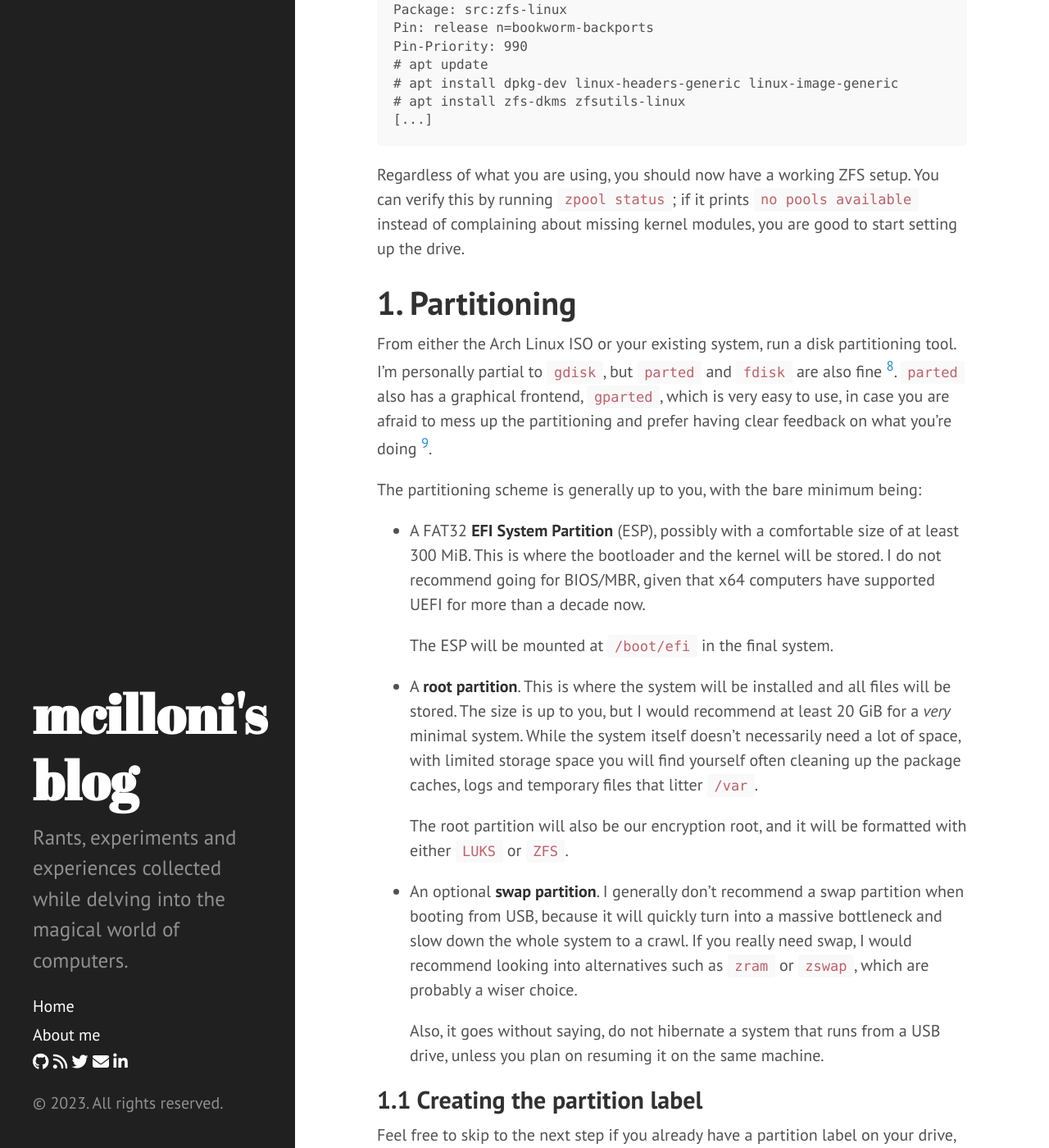
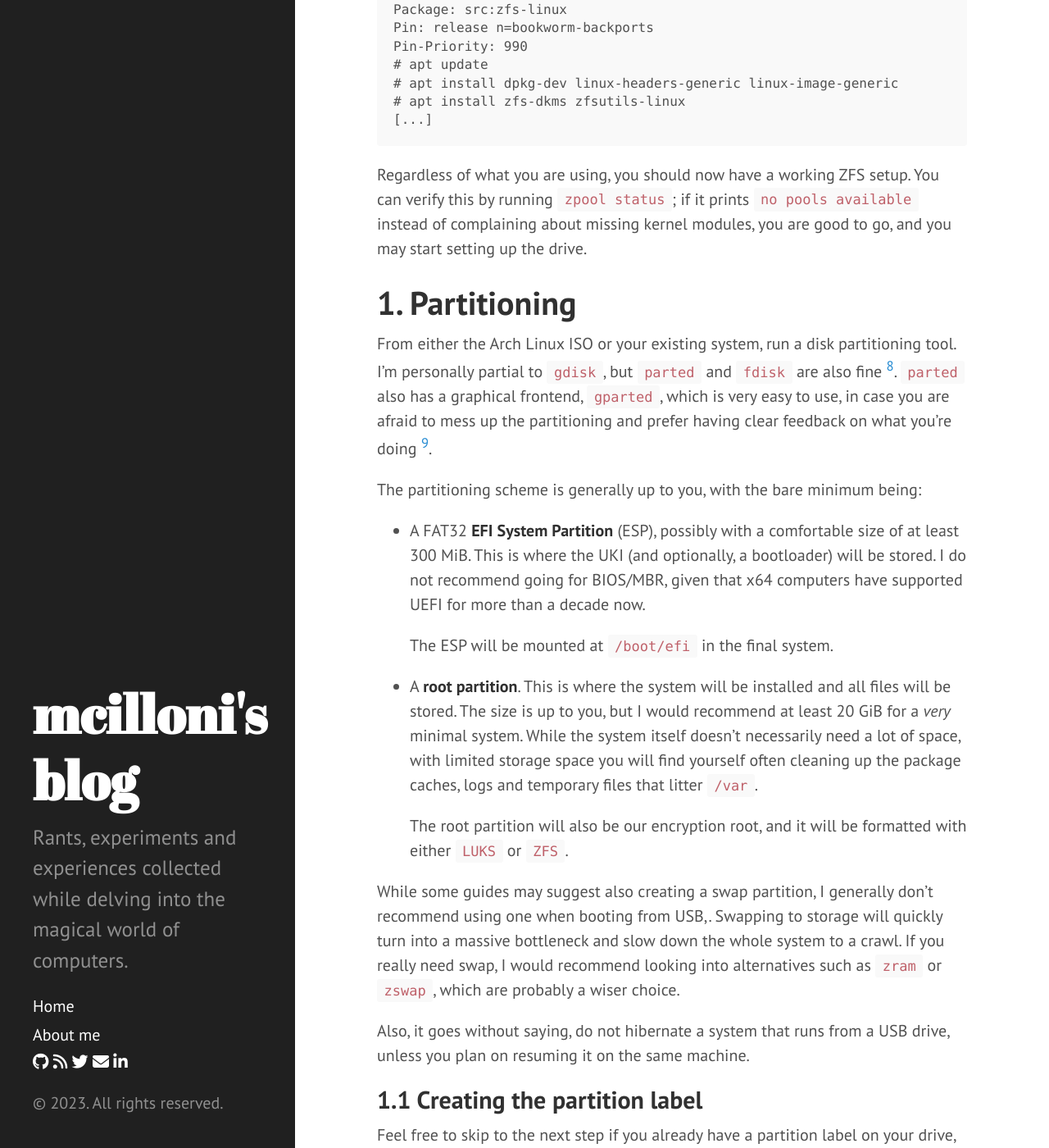
Before and after one commit to mcilloni/mcilloni.github.io, a Jekyll site: the page built from _posts/2023-10-08-install-arch-on-usb.md, in a window 1280 px wide and 1400 px high, scrolled down 5044 px. Shown: the whole window at 82% size. Built offline with Jekyll 4.4.1, drawn with Linux system fonts in a browser that asks for light colours; nearby versions of some CDN libraries; our own code applies the rules of GitHub Pages for plain Markdown files; comment, search, counter and statistics services are not loaded; some of the changed text lies outside the part shown.

Commit message:
portable arch: more proofreading

````diff
--- a/_posts/2023-10-08-install-arch-on-usb.md
+++ b/_posts/2023-10-08-install-arch-on-usb.md
@@ -75,7 +75,7 @@ If you are starting from another distribution, you will need to visit the [OpenZ
 
 This will generally involve adding a third party repository (except for Ubuntu, which has ZFS in its main repos), and following the instructions.
 
-For instance, on Debian it's recommended to enable the _backports_ repository, in order to install a more up to date version. This also requires to modify APT's settings by pinning the backports repository to a higher priority for the ZFS packages.
+For instance, on Debian it's recommended to enable the `backports` repository, in order to install a more up to date version. This also requires to modify APT's settings by pinning the `backports` repository to a higher priority for the ZFS packages.
 
 ```
 # cat <<'EOF' > /etc/apt/sources.list.d/bookworm-backports.list
@@ -92,7 +92,7 @@ Pin-Priority: 990
 [...]
 ```
 
-Regardless of what you are using, you should now have a working ZFS setup. You can verify this by running `zpool status`; if it prints `no pools available` instead of complaining about missing kernel modules, you are good to start setting up the drive.
+Regardless of what you are using, you should now have a working ZFS setup. You can verify this by running `zpool status`; if it prints `no pools available` instead of complaining about missing kernel modules, you are good to go, and you may start setting up the drive.
 
 # 1. Partitioning
 
@@ -100,16 +100,17 @@ From either the Arch Linux ISO or your existing system, run a disk partitioning
 
 The partitioning scheme is generally up to you, with the bare minimum being:
 
-- A FAT32 **EFI System Partition** (ESP), possibly with a comfortable size of at least 300 MiB. This is where the bootloader and the kernel will be stored. I do not recommend going for BIOS/MBR, given that x64 computers have supported UEFI for more than a decade now.
+- A FAT32 **EFI System Partition** (ESP), possibly with a comfortable size of at least 300 MiB. This is where the UKI (and optionally, a bootloader) will be stored. I do not recommend going for BIOS/MBR, given that x64 computers have supported UEFI for more than a decade now.
 
     The ESP will be mounted at `/boot/efi` in the final system.
+
 - A **root partition**. This is where the system will be installed and all files will be stored. The size is up to you, but I would recommend at least 20 GiB for a _very_ minimal system. While the system itself doesn't necessarily need a lot of space, with limited storage space you will find yourself often cleaning up the package caches, logs and temporary files that litter `/var`.
 
     The root partition will also be our encryption root, and it will be formatted with either `LUKS` or `ZFS`.
 
-- An optional **swap partition**. I generally don't recommend a swap partition when booting from USB, because it will quickly turn into a massive bottleneck and slow down the whole system to a crawl. If you really need swap, I would recommend looking into alternatives such as `zram` or `zswap`, which are probably a wiser choice.
+While some guides may suggest also creating a swap partition, I generally don't recommend using one when booting from USB,. Swapping to storage will quickly turn into a massive bottleneck and slow down the whole system to a crawl. If you really need swap, I would recommend looking into alternatives such as `zram` or `zswap`, which are probably a wiser choice.
 
-    Also, it goes without saying, do not hibernate a system that runs from a USB drive, unless you plan on resuming it on the same machine.
+Also, it goes without saying, do not hibernate a system that runs from a USB drive, unless you plan on resuming it on the same machine.
 
 ## 1.1 Creating the partition label
 
@@ -187,9 +188,9 @@ Command (? for help):
 
 ## 1.3. Creating the root partition
 
-Finally, we can create the root partition. This partition will be encrypted, and will contain the system and all of user data. I recommend giving it at least 20 GiB of space, but feel free to use more if you have the space.
+Finally, we can create the root partition. This partition will be encrypted, and will contain the system and all of user data. I recommend giving it at least 20 GiB of space, but feel free to use more if you have some spare room.
 
-For instance, the following command will demostrate how to use all of the remaining space on the drive:
+For instance, the following command will create a partition using all of the remaining space on the drive:
 
 ```gdisk
 Command (? for help): n
@@ -242,9 +243,9 @@ The operation has completed successfully.
 
 # 2. Creating the filesystems
 
-Now that we created a partition table, we can create the filesystems.
+Now that we created a viable partition layout, we can proceed by creating filesystems on it.
 
-As I've mentioned before, there are several possible choices regarding what filesystems and encryption schemes to use. Regardless of your choice, the ESP must always be formatted as FAT, either FAT32 or FAT16:
+As I've mentioned before, there are several potential choices regarding what filesystems and encryption schemes to use. Regardless of what you'll end up choosing, the ESP must always be formatted as FAT (either FAT32 or FAT16):
 
 ```
 # mkfs.fat -F 32 -n EXTESP /dev/disk/by-id/usb-Samsung_SSD_960_EVO_250G_012938001243-0:0-part1
@@ -257,7 +258,7 @@ After doing this, proceed depending on what filesystem you want to use.
 
 LUKS with a simple filesystem is by far the simplest solution, and (probably) the "safest" for what regards setup complexity. LUKS can also be used with LVM2 for more "advanced" solutions, but it goes beyond the scope of this post.
 
-As I've mentioned previously, we are going to set up full encryption for system and user data, but not for the kernel, which will reside in UKI form inside the ESP. If you are interested in the more "paranoid" setup, you can find more information in the [Arch Wiki](https://wiki.archlinux.org/title/Dm-crypt/Encrypting_an_entire_system#Encrypted_boot_partition_(GRUB)).
+As I've mentioned previously, we are going to set up full encryption for system and user data, but not for the kernel, which will reside in UKI form inside the ESP. If you are interested in a more "paranoid" setup, you can find more information in the [Arch Wiki](https://wiki.archlinux.org/title/Dm-crypt/Encrypting_an_entire_system#Encrypted_boot_partition_(GRUB)).
 
 ### 2.1.1. Creating the LUKS container
 
````
Also changed, not shown: other parts of _posts/2023-10-08-install-arch-on-usb.md (+3 -3 lines).
